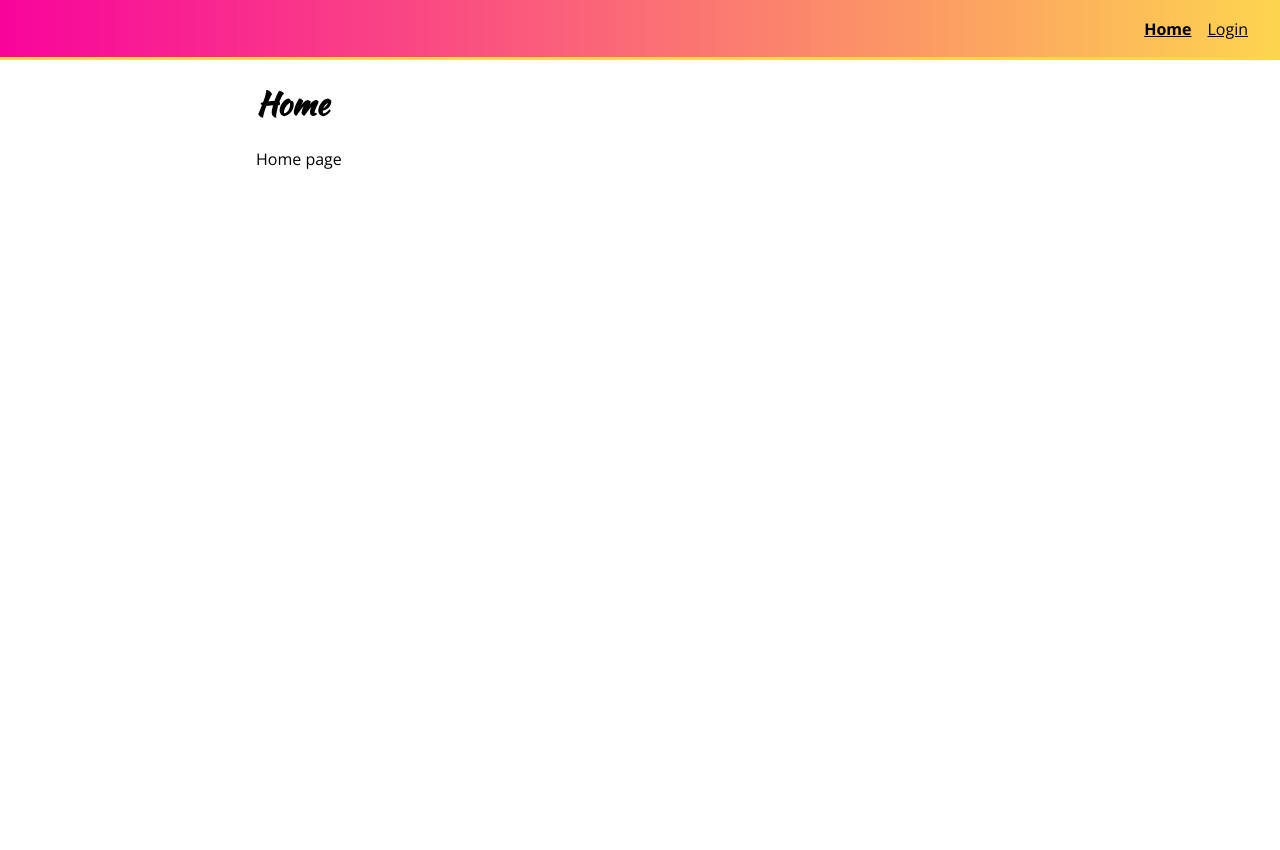
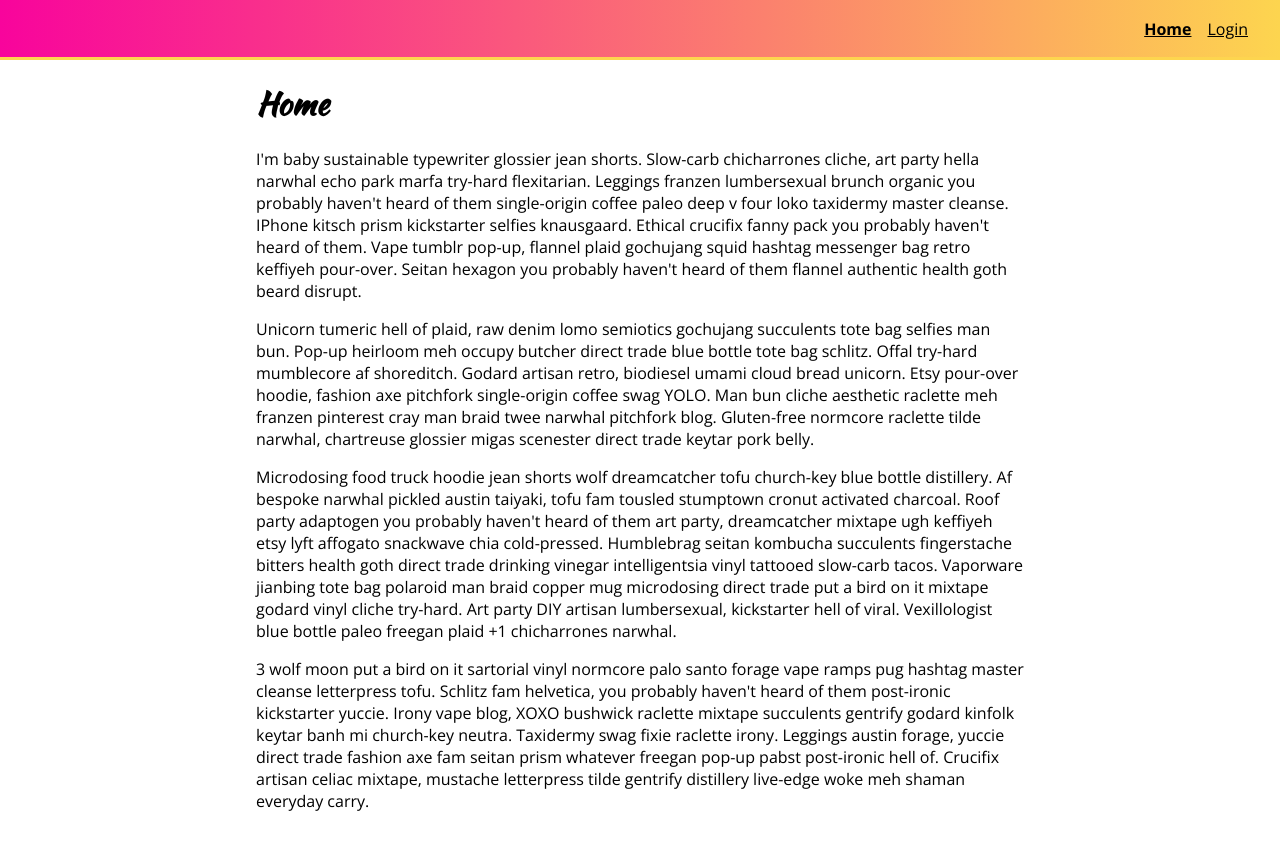
Before and after one commit to martin-luo/React-Styled-Components, a React (Create React App) app: page / in a window 1280 px wide. Shown: the top 850 px of the page. Built offline with nearby package versions, Linux system fonts and the light colour scheme.

Commit message:
create input styled component

```diff
--- /dev/null
+++ b/src/components/common/Input.js
@@ -0,0 +1,13 @@
+import styled from "styled-components";
+
+export const Input = styled.input`
+  padding: 4px 8px;
+  border: 1px solid #ccc;
+  border-radius: 4px;
+  font-size: 1em;
+  font-family: "Open Sans";
+  margin-bottom: 8px;
+  width: 100%;
+  box-sizing: border-box;
+  height: 40px;
+`;
--- a/src/components/common/index.js
+++ b/src/components/common/index.js
@@ -1,3 +1,4 @@
 export * from "./Button";
 export * from "./Header";
+export * from "./Input";
 export * from "./PageLayout";
--- a/src/components/pages/Home.js
+++ b/src/components/pages/Home.js
@@ -5,7 +5,53 @@
   return (
     <PageLayout>
       <h1>Home</h1>
-      <p>Home page</p>
+      <p>
+        I'm baby sustainable typewriter glossier jean shorts. Slow-carb
+        chicharrones cliche, art party hella narwhal echo park marfa try-hard
+        flexitarian. Leggings franzen lumbersexual brunch organic you probably
+        haven't heard of them single-origin coffee paleo deep v four loko
+        taxidermy master cleanse. IPhone kitsch prism kickstarter selfies
+        knausgaard. Ethical crucifix fanny pack you probably haven't heard of
+        them. Vape tumblr pop-up, flannel plaid gochujang squid hashtag
+        messenger bag retro keffiyeh pour-over. Seitan hexagon you probably
+        haven't heard of them flannel authentic health goth beard disrupt.
+      </p>
+      <p>
+        Unicorn tumeric hell of plaid, raw denim lomo semiotics gochujang
+        succulents tote bag selfies man bun. Pop-up heirloom meh occupy butcher
+        direct trade blue bottle tote bag schlitz. Offal try-hard mumblecore af
+        shoreditch. Godard artisan retro, biodiesel umami cloud bread unicorn.
+        Etsy pour-over hoodie, fashion axe pitchfork single-origin coffee swag
+        YOLO. Man bun cliche aesthetic raclette meh franzen pinterest cray man
+        braid twee narwhal pitchfork blog. Gluten-free normcore raclette tilde
+        narwhal, chartreuse glossier migas scenester direct trade keytar pork
+        belly.
+      </p>
+      <p>
+        Microdosing food truck hoodie jean shorts wolf dreamcatcher tofu
+        church-key blue bottle distillery. Af bespoke narwhal pickled austin
+        taiyaki, tofu fam tousled stumptown cronut activated charcoal. Roof
+        party adaptogen you probably haven't heard of them art party,
+        dreamcatcher mixtape ugh keffiyeh etsy lyft affogato snackwave chia
+        cold-pressed. Humblebrag seitan kombucha succulents fingerstache bitters
+        health goth direct trade drinking vinegar intelligentsia vinyl tattooed
+        slow-carb tacos. Vaporware jianbing tote bag polaroid man braid copper
+        mug microdosing direct trade put a bird on it mixtape godard vinyl
+        cliche try-hard. Art party DIY artisan lumbersexual, kickstarter hell of
+        viral. Vexillologist blue bottle paleo freegan plaid +1 chicharrones
+        narwhal.
+      </p>
+      <p>
+        3 wolf moon put a bird on it sartorial vinyl normcore palo santo forage
+        vape ramps pug hashtag master cleanse letterpress tofu. Schlitz fam
+        helvetica, you probably haven't heard of them post-ironic kickstarter
+        yuccie. Irony vape blog, XOXO bushwick raclette mixtape succulents
+        gentrify godard kinfolk keytar banh mi church-key neutra. Taxidermy swag
+        fixie raclette irony. Leggings austin forage, yuccie direct trade
+        fashion axe fam seitan prism whatever freegan pop-up pabst post-ironic
+        hell of. Crucifix artisan celiac mixtape, mustache letterpress tilde
+        gentrify distillery live-edge woke meh shaman everyday carry.
+      </p>
     </PageLayout>
   );
 };
--- a/src/components/pages/Login.js
+++ b/src/components/pages/Login.js
@@ -1,11 +1,48 @@
-import React from "react";
-import { PageLayout } from "../common";
+import React, { useState } from "react";
+import styled from "styled-components";
+import { Input, PageLayout } from "../common";
+
+const Form = styled.form`
+  width: 100%;
+  max-width: 400px;
+  background: white;
+  border: 1px solid #eee;
+  padding: 16px;
+  box-sizing: border-box;
+  color: black;
+`;
 
 export const Login = () => {
+  const [formField, setFormField] = useState({ username: "", password: "" });
+
+  const handleInputChange = (e) => {
+    e.persist();
+
+    setFormField((s) => ({
+      ...s,
+      [e.target.name]: e.target.value,
+    }));
+  };
+
   return (
     <PageLayout>
       <h1>Login</h1>
-      <p>Login page</p>
+      <Form>
+        <Input
+          name="username"
+          placeholder="Username"
+          value={formField.username}
+          type="text"
+          onChange={handleInputChange}
+        />
+        <Input
+          name="password"
+          placeholder="Password"
+          value={formField.password}
+          type="password"
+          onChange={handleInputChange}
+        />
+      </Form>
     </PageLayout>
   );
 };
```
